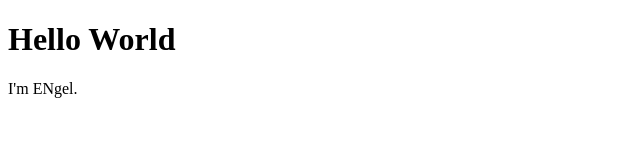
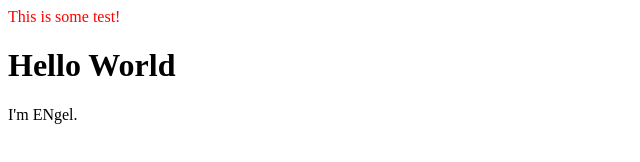
Before and after one commit to engelp65/EngelPE.github.io, a plain HTML site: page index.html in a window 1280 px wide. Shown: the whole page, without its empty margins (0-640 px from the left). Drawn offline with Linux system fonts and the light colour scheme.

Commit message:
Update index.html

```diff
--- a/index.html
+++ b/index.html
@@ -1,6 +1,7 @@
 <!DOCTYPE html>
 <html>
 <body>
+  <font color="red">This is some test!</font>
 <h1>Hello World</h1>
 <p>I'm ENgel.</p>
 </body>
```
